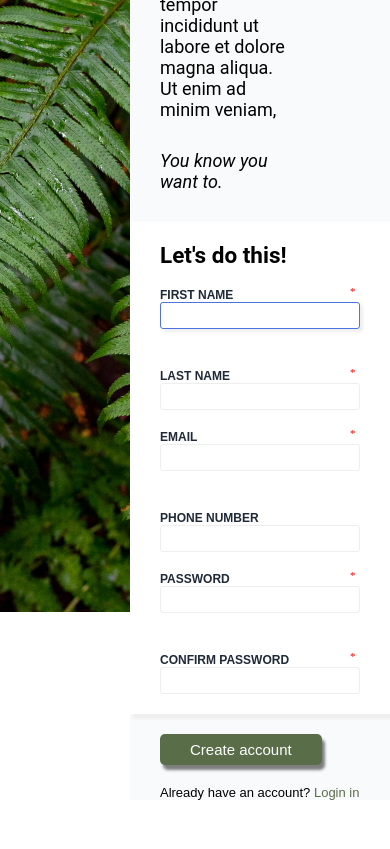
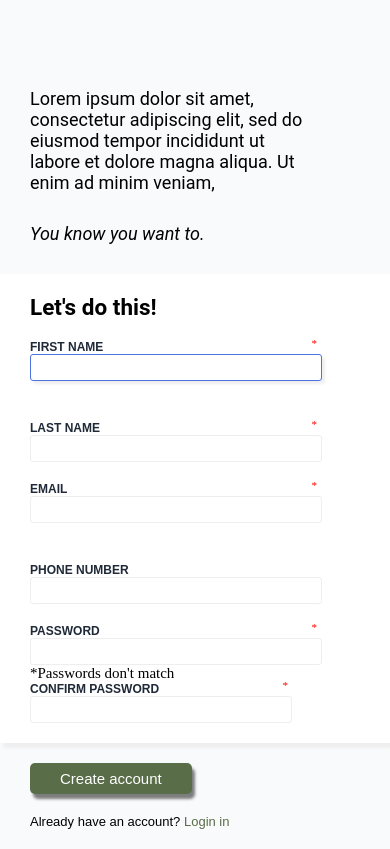
Before and after one commit to benterkidhiaeddine/sign-up-form, a plain HTML site: page index.html in a window 390 px wide. Shown: the part 232-1081 px from the top of the page. Before the commit the page ends 1032 px from the top, so only its background shows below. Drawn offline with Linux system fonts and the light colour scheme.

Commit message:
Make webpage responsive to phone

```diff
--- a/index.html
+++ b/index.html
@@ -64,8 +64,7 @@
                     <div class="label-input">
                         <label for="password">PASSWORD</label>
                         <input type="password" id="password" name="password" autofocus="off" autocomplete="off" required>
-                        <span></span>
-                    </div>
+                        <span role="alert" id="password-error" aria-hidden="true">*Passwords don't match</span>
 
                     <div class="label-input">
                         <label for="confirm-password">CONFIRM PASSWORD</label>
@@ -77,7 +76,7 @@
             </section>
 
             <section class="form-submit">
-                <button>Create account</button>
+                <button class="submit-button">Create account</button>
                 <p>Already have an account?<a href="/login"> Login in</a></p>
             </section>
 
--- /dev/null
+++ b/index.js
@@ -0,0 +1,4 @@
+const  passwordInput = document.getElementById("password");
+const passwordConfirmInput = document.getElementById("confirm-password");
+const submitButton = document.querySelector(".submit-button");
+const passwordError = document.querySelector("#password + span");
--- a/style.css
+++ b/style.css
@@ -98,7 +98,7 @@ main {
 .intro > p {
     font-family: "roboto",sans-serif;
     font-size: 18px;
-    width : 60%;
+    width : 80%;
     padding-left : var(--main-padding-left);
     padding-bottom: 30px;
 
@@ -210,9 +210,33 @@ h2:first-child{
 .form-submit > p {
     font-family: sans-serif;
     font-size: 13px;
+    margin-bottom : 20px;
 }
 
 .form-submit a {
     color : var(--button-color);
     text-decoration: none;
 }
+
+
+/*styles for phone */
+
+@media screen and (max-width :480px) {
+    body{
+        flex-flow: column;
+    }
+
+    header{
+        width : 100%;
+    }
+
+    main {
+        width : 100%;
+    }
+
+    .label-input,input {
+        width : 90%;
+    }
+
+
+}
```
